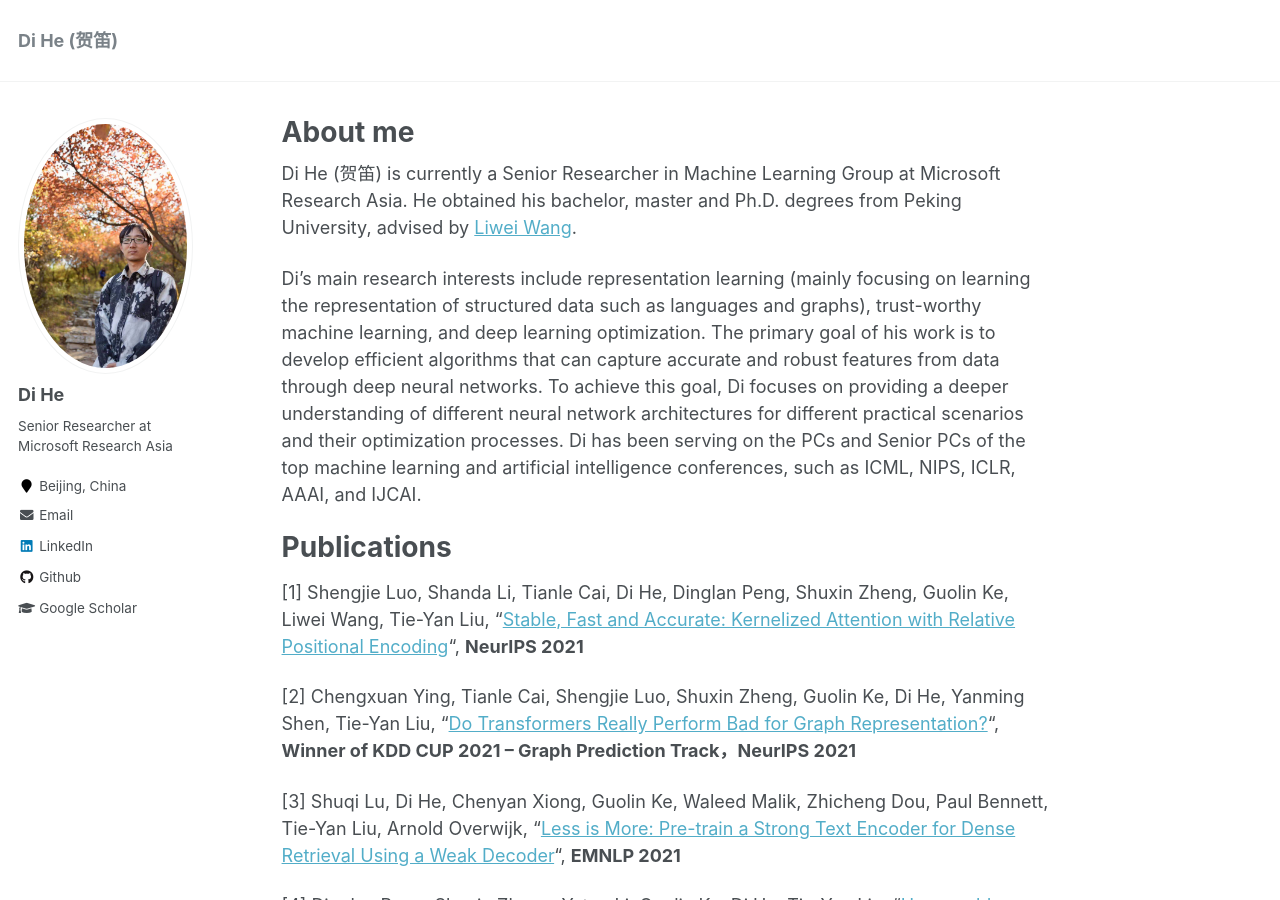
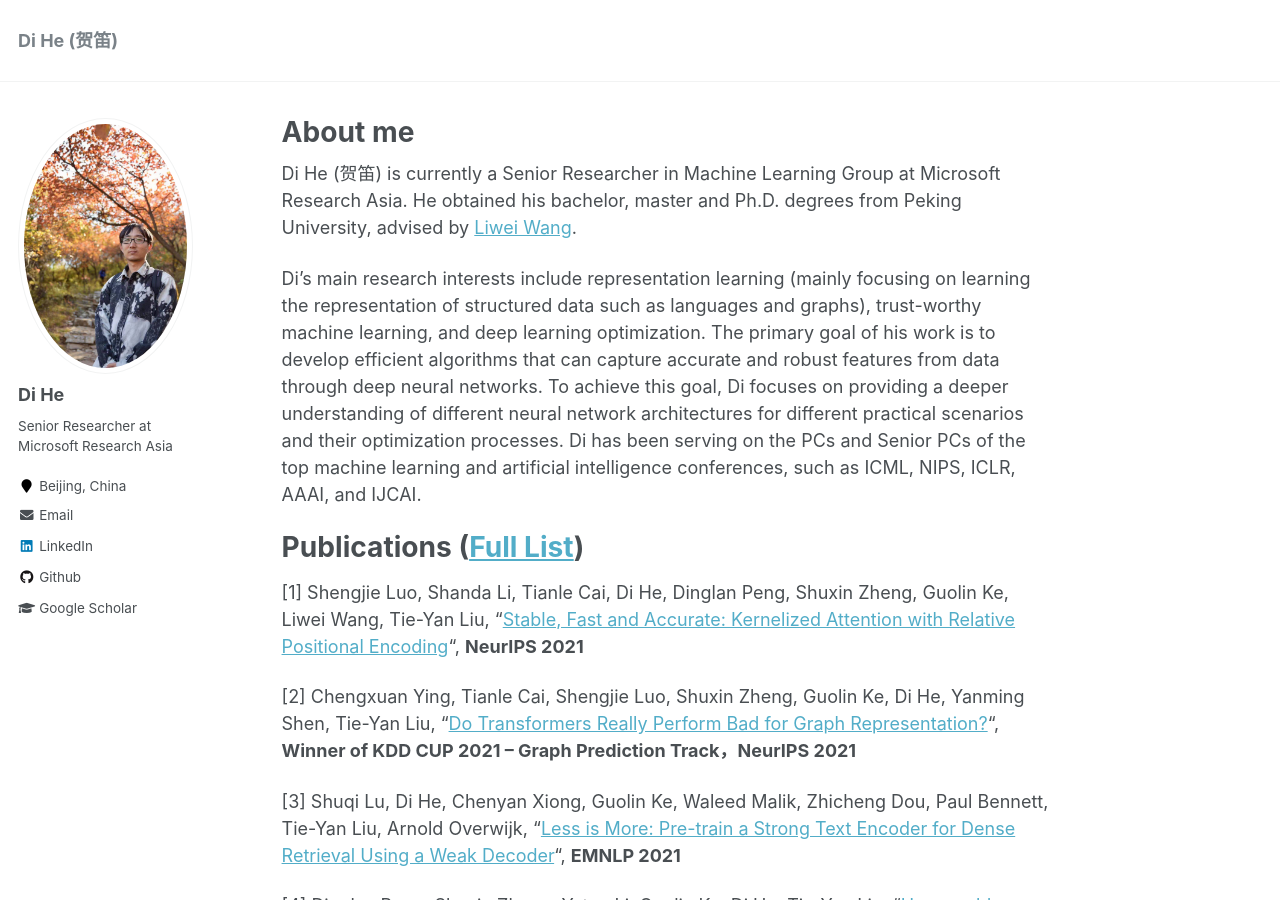
Before and after one commit to DiHe-PKU/DiHe-PKU.github.io, a Jekyll site: the page built from _pages/about.md, in a window 1280 px wide and 900 px high. Built offline with Jekyll 4.4.1, drawn with Linux system fonts in a browser that asks for light colours.

Commit message:
Update about.md

```diff
--- a/_pages/about.md
+++ b/_pages/about.md
@@ -13,7 +13,7 @@ Di He (贺笛) is currently a Senior Researcher in Machine Learning Group at Mic
 
 Di’s main research interests include representation learning (mainly focusing on learning the representation of structured data such as languages and graphs), trust-worthy machine learning, and deep learning optimization. The primary goal of his work is to develop efficient algorithms that can capture accurate and robust features from data through deep neural networks. To achieve this goal, Di focuses on providing a deeper understanding of different neural network architectures for different practical scenarios and their optimization processes. Di has been serving on the PCs and Senior PCs of the top machine learning and artificial intelligence conferences, such as ICML, NIPS, ICLR, AAAI, and IJCAI.
 
-Publications
+Publications ([Full List](https://scholar.google.com/citations?hl=zh-CN&user=orVoz4IAAAAJ&view_op=list_works&sortby=pubdate))
 =====
 
 [1] Shengjie Luo, Shanda Li, Tianle Cai, Di He, Dinglan Peng, Shuxin Zheng, Guolin Ke, Liwei Wang, Tie-Yan Liu, “[Stable, Fast and Accurate: Kernelized Attention with Relative Positional Encoding](https://arxiv.org/abs/2106.12566)“, **NeurIPS 2021**
```
